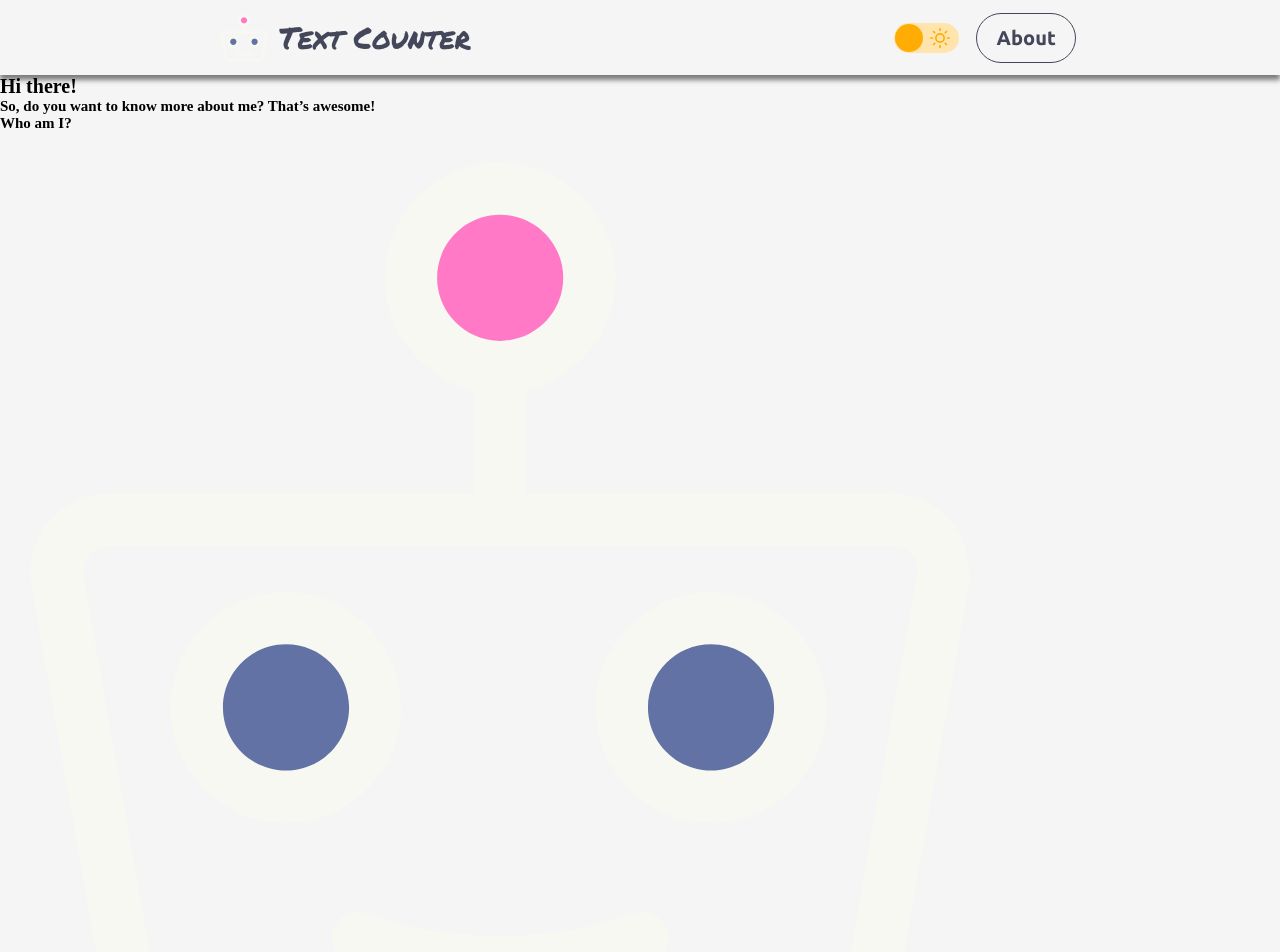
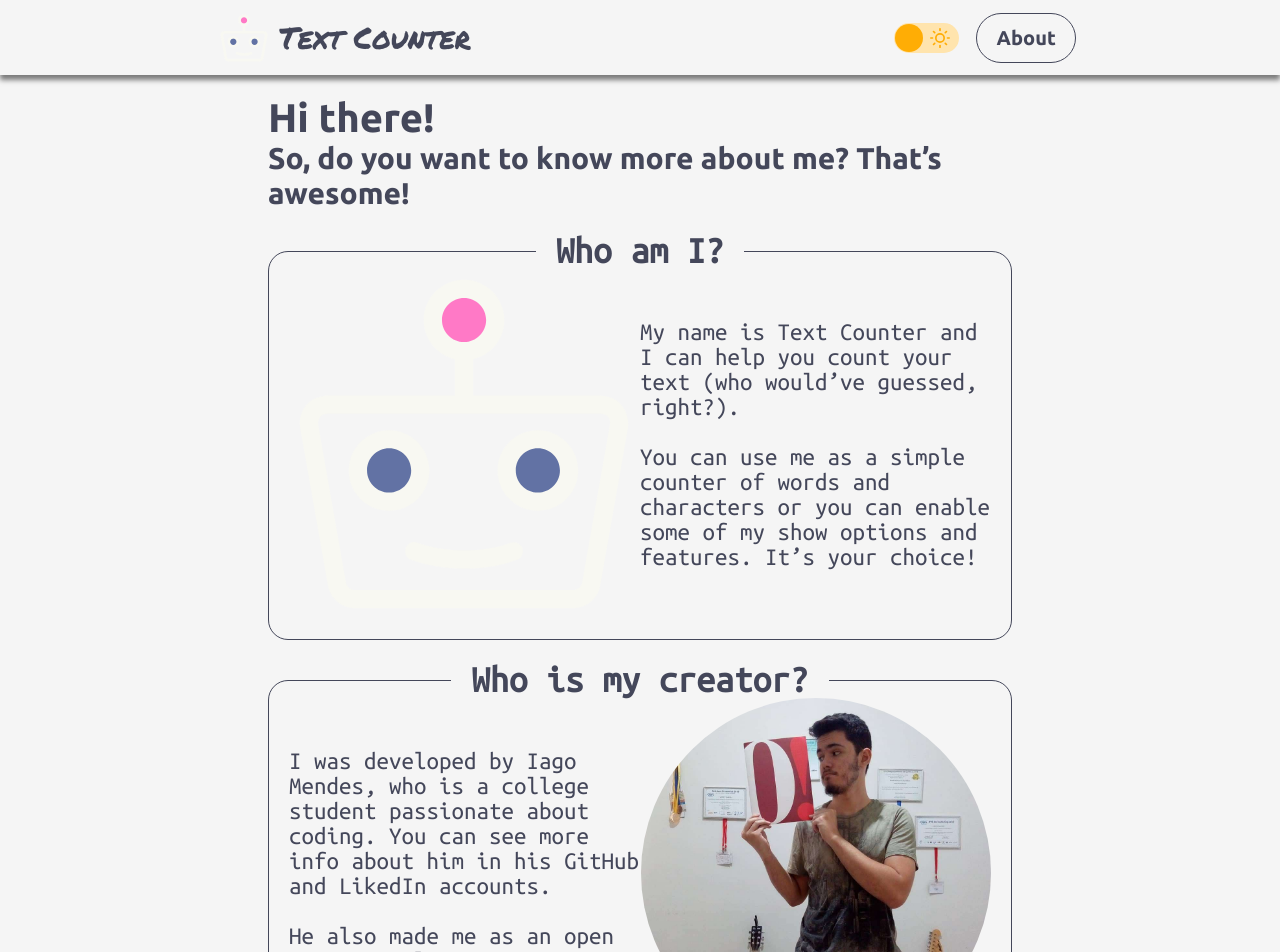
Before and after one commit to iago-mendes/old-textcounter, a React (Create React App) app: page /about in a window 1280 px wide. Shown: the top 952 px of the page. Built offline with nearby package versions, Linux system fonts and the light colour scheme.

Commit message:
style about page

```diff
--- a/src/components/MenuTabs/styles.css
+++ b/src/components/MenuTabs/styles.css
@@ -1,7 +1,7 @@
 #tabsContainer
 {
     height: 7.5rem;
-    width: 100vw;
+    width: 100%;
     background-color: var(--primary);
 
     display: flex;
--- a/src/pages/About/index.tsx
+++ b/src/pages/About/index.tsx
@@ -1,6 +1,9 @@
 import React from 'react'
 
 import logoDark from '../../assets/logo-dark.svg'
+import creator from '../../assets/creator.jpg'
+
+import './styles.css'
 
 function About()
 {
@@ -13,14 +16,15 @@ function About()
             <div className="card">
                 <h2>Who am I?</h2>
                 <ul>
-                    <li>
-                        <img src={logoDark} alt="robot"/>
-                        <p>My name is Text Counter and I can help you count your text (who would’ve guessed, right?).<br/>You can use me as a simple counter of words and characters or you can enable some of my show options and features. It’s your choice!</p>
-                    </li>
-                    <li>
-                        <p>I was developed by Iago Mendes, who is a college student passionate about coding. You can see more info about him in his GitHub and LikedIn accounts.<br/>He also made me as an open source application, so you can see my repository here.</p>
-                        <img src={'../../assets/creator.jpg'} alt="creator"/>
-                    </li>
+                    <img src={logoDark} alt="robot"/>
+                    <p>My name is Text Counter and I can help you count your text (who would’ve guessed, right?).<br/><br/>You can use me as a simple counter of words and characters or you can enable some of my show options and features. It’s your choice!</p>
+                </ul>
+            </div>
+            <div className="card">
+                <h2>Who is my creator?</h2>
+                <ul>
+                    <p>I was developed by Iago Mendes, who is a college student passionate about coding. You can see more info about him in his GitHub and LikedIn accounts.<br/><br/>He also made me as an open source application, so you can see my repository here.</p>
+                    <img src={creator} alt="creator" style={{borderRadius: 175}} />
                 </ul>
             </div>
         </div>
--- /dev/null
+++ b/src/pages/About/styles.css
@@ -0,0 +1,67 @@
+#aboutContainer
+{
+    display: flex;
+    flex-direction: column;
+    align-items: center;
+    justify-content: center;
+
+    padding: 2rem;
+    gap: 4rem;
+}
+
+#aboutContainer .greetings
+{
+    font-family: Ubuntu;
+    color: var(--text);
+    font-size: 2rem;
+
+    width: 60%;
+}
+
+#aboutContainer .card
+{
+    display: flex;
+    flex-direction: column;
+    align-items: center;
+    justify-content: center;
+
+    border-width: 1px;
+    border-style: solid;
+    border-color: var(--text);
+    border-radius: 2rem;
+
+    width: 60%;
+    padding: 2rem;
+
+    color: var(--text);
+    font-family: Ubuntu Mono;
+    font-size: 2.5rem;
+}
+
+#aboutContainer .card h2
+{
+    padding-left: 2rem;
+    padding-right: 2rem;
+    background-color: var(--primary);
+
+    margin-top: -4rem;
+}
+
+#aboutContainer .card ul
+{
+    display: flex;
+    flex-direction: row;
+    align-items: center;
+    justify-content: space-between;
+}
+
+#aboutContainer .card ul img
+{
+    width: 35rem;
+    height: 35rem;
+}
+
+#aboutContainer .card ul p
+{
+    width: 50%;
+}
```
